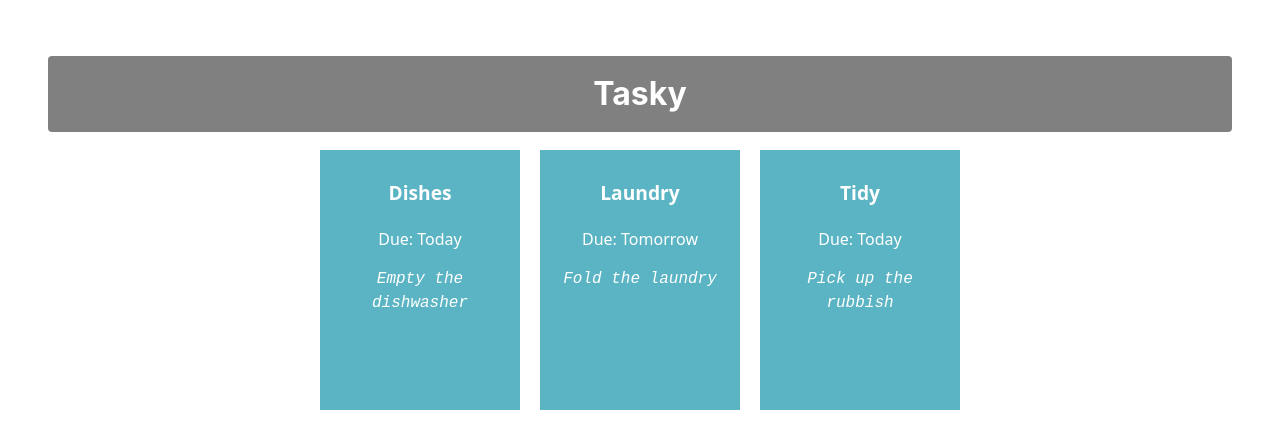
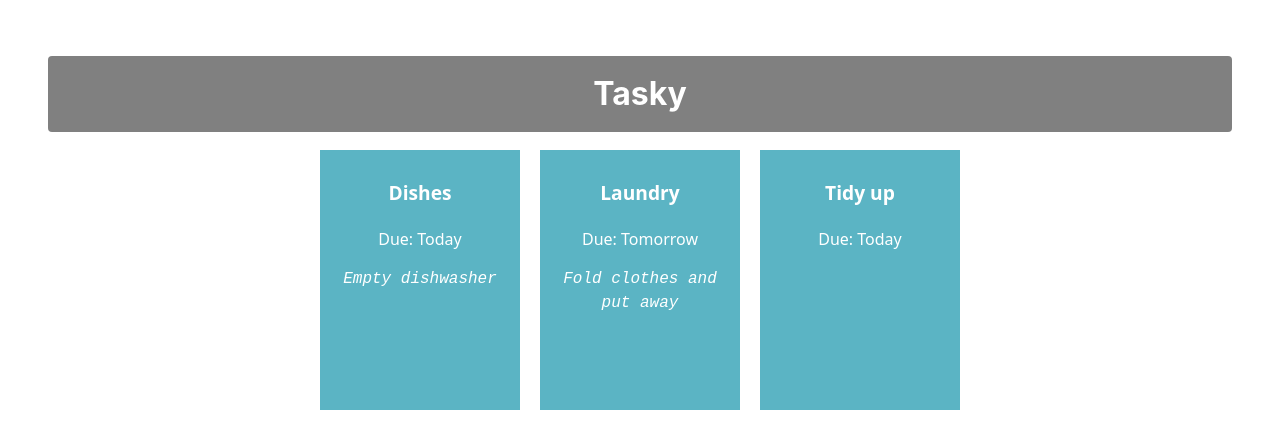
Before and after one commit to fortune-setu/react-basics-labs, a React (Vite) app in the folder tasky/: page / in a window 1280 px wide. Shown: the top 448 px of the page. Built offline with nearby package versions, Linux system fonts and the light colour scheme.

Commit message:
Added task state

```diff
--- a/tasky/src/App.jsx
+++ b/tasky/src/App.jsx
@@ -1,13 +1,23 @@
 import './App.css';
 import Task from './components/Task';
+import React, { useState } from 'react';
 
 function App() {
-  return (
+
+    const [ taskState, setTaskState ] = useState({
+    tasks: [
+      { title:"Dishes", description: "Empty dishwasher", deadline: "Today" },
+      { title: "Laundry", description: "Fold clothes and put away", deadline: "Tomorrow" },
+      { title: "Tidy up", deadline: "Today" }
+    ]
+  });
+
+    return (
     <div className="container">
       <h1>Tasky</h1>
-      <Task title="Dishes" deadline="Today" description="Empty the dishwasher"/>
-      <Task title="Laundry" deadline="Tomorrow" description="Fold the laundry" />
-      <Task title="Tidy" deadline="Today" description="Pick up the rubbish" />
+      <Task title={taskState.tasks[0].title} deadline={taskState.tasks[0].deadline} description={taskState.tasks[0].description} />
+      <Task title={taskState.tasks[1].title} deadline={taskState.tasks[1].deadline} description={taskState.tasks[1].description} />
+      <Task title={taskState.tasks[2].title} deadline={taskState.tasks[2].deadline} description={taskState.tasks[2].description} />
     </div>
   );
 }
```
